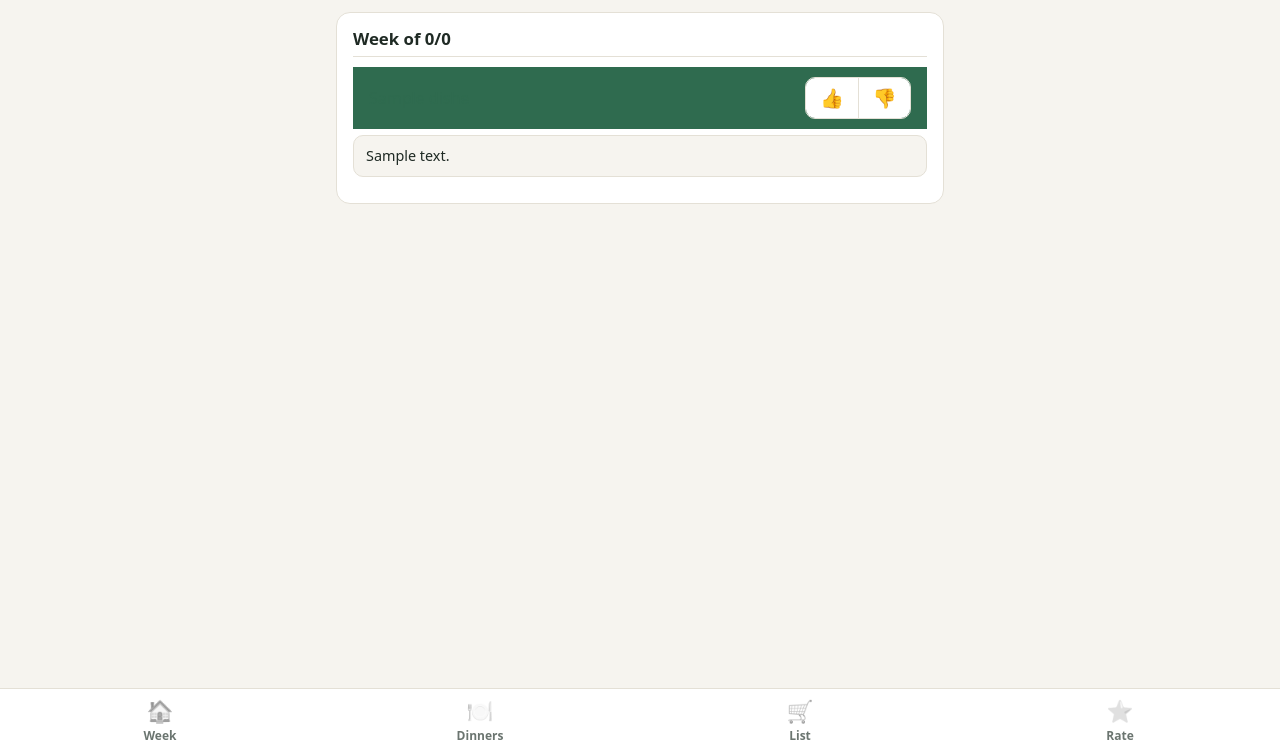
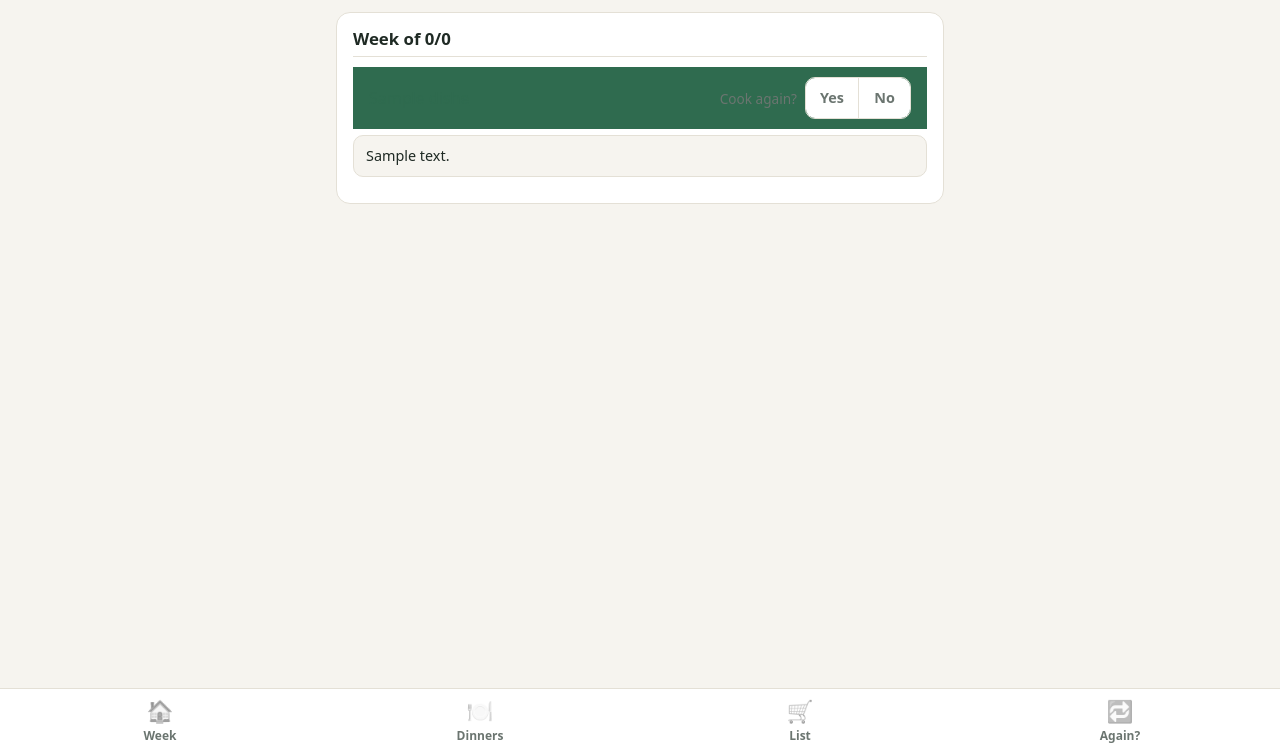
Before and after one commit to MrGibbage/pantry, a Python web app: template app/pantry/templates/rate.html in a window 1280 px wide. Shown: the part 48-800 px from the top of the page. Run offline with Jinja, Linux system fonts and the light colour scheme; the template is opened without the code that fills it: most values are stand-ins (such as "Sample title", 1, 10 or a date in 2020).

Commit message:
Rate tab becomes 'Cook again? Yes / No'

```diff
--- a/app/pantry/static/app.css
+++ b/app/pantry/static/app.css
@@ -132,8 +132,10 @@ textarea:focus, input:focus { outline: 2px solid var(--brand); outline-offset: 1
 .rates { list-style: none; padding: 0; margin: 0; }
 .rates li { padding: 10px 0; border-top: 1px solid var(--line); }
 .rates .top { display: flex; align-items: center; justify-content: space-between; gap: 10px; margin-bottom: 6px; }
-.rates .seg button { font-size: 1.2rem; min-width: 52px; }
-.rates .seg button[aria-pressed="true"] { background: var(--brand-soft); }
+.rates .again { display: inline-flex; align-items: center; gap: 8px; flex: none; }
+.rates .seg button { min-width: 52px; }
+.rates .seg button[data-r="1"][aria-pressed="true"] { background: var(--brand); color: var(--brand-ink); }
+.rates .seg button[data-r="-1"][aria-pressed="true"] { background: var(--warn); color: #fff; }
 .rnote { margin: 0; font-size: .9rem; }
 
 /* tabs */
--- a/app/pantry/templates/base.html
+++ b/app/pantry/templates/base.html
@@ -24,7 +24,7 @@
   <a href="/" class="{{ 'on' if p == '/' }}"><span class="ic">🏠</span>Week</a>
   <a href="/dinners" class="{{ 'on' if p == '/dinners' }}"><span class="ic">🍽️</span>Dinners</a>
   <a href="/list" class="{{ 'on' if p == '/list' }}"><span class="ic">🛒</span>List</a>
-  <a href="/rate" class="{{ 'on' if p == '/rate' }}"><span class="ic">⭐</span>Rate</a>
+  <a href="/rate" class="{{ 'on' if p == '/rate' }}"><span class="ic">🔁</span>Again?</a>
 </nav>
 <div id="toast" role="status" aria-live="polite"></div>
 <script src="/static/app.js?v={{ version }}"></script>
--- a/app/pantry/templates/home.html
+++ b/app/pantry/templates/home.html
@@ -47,8 +47,8 @@
     <a class="btn primary" href="{{ list_url() }}">Open Grocery list in Mealie ↗</a>
   {% else %}
     <h2>All done</h2>
-    <p>How were the dinners?</p>
-    <a class="btn primary" href="/rate">Rate this week</a>
+    <p>Would you cook them again?</p>
+    <a class="btn primary" href="/rate">Yes or no for each</a>
   {% endif %}
 </section>
 
--- a/app/pantry/templates/rate.html
+++ b/app/pantry/templates/rate.html
@@ -12,12 +12,13 @@
     <li data-rate data-week="{{ b.week.id }}" data-slug="{{ d.slug }}">
       <div class="top">
         <a href="{{ recipe_url(d.slug) }}">{{ d.name }}</a>
+        <span class="again"><span class="muted small">Cook again?</span>
         <span class="seg">
-          <button data-r="1" aria-pressed="{{ 'true' if d.rating == 1 else 'false' }}" aria-label="Liked it">👍</button>
-          <button data-r="-1" aria-pressed="{{ 'true' if d.rating == -1 else 'false' }}" aria-label="Didn't like it">👎</button>
-        </span>
+          <button data-r="1" aria-pressed="{{ 'true' if d.rating == 1 else 'false' }}">Yes</button>
+          <button data-r="-1" aria-pressed="{{ 'true' if d.rating == -1 else 'false' }}">No</button>
+        </span></span>
       </div>
-      <input class="rnote" placeholder="Note (too spicy, make again, skip the rice…)" value="{{ d.note or '' }}">
+      <input class="rnote" placeholder="Note (optional: too spicy, give it one more try…)" value="{{ d.note or '' }}">
     </li>
   {% endfor %}
   </ul>
--- a/compose.yml
+++ b/compose.yml
@@ -24,6 +24,6 @@ services:
       - ./data:/data
     environment:
       - PANTRY_DB=/data/pantry.db
-      - PANTRY_VERSION=3
+      - PANTRY_VERSION=4
       - PANTRY_ALLOW_LAN=1
       - MEALIE_IDEA_TAG=pantry
```
Also changed, not shown: README.md.
